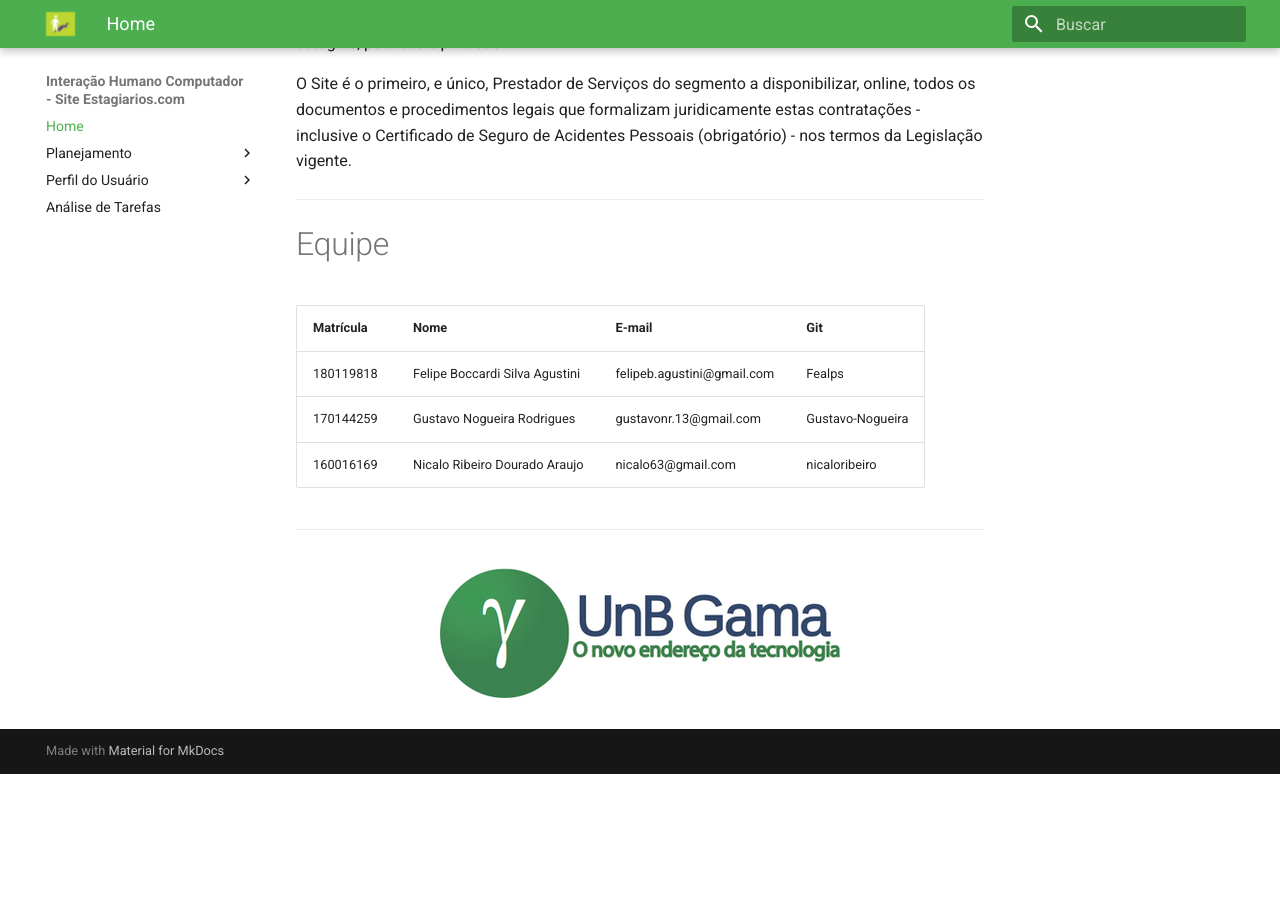
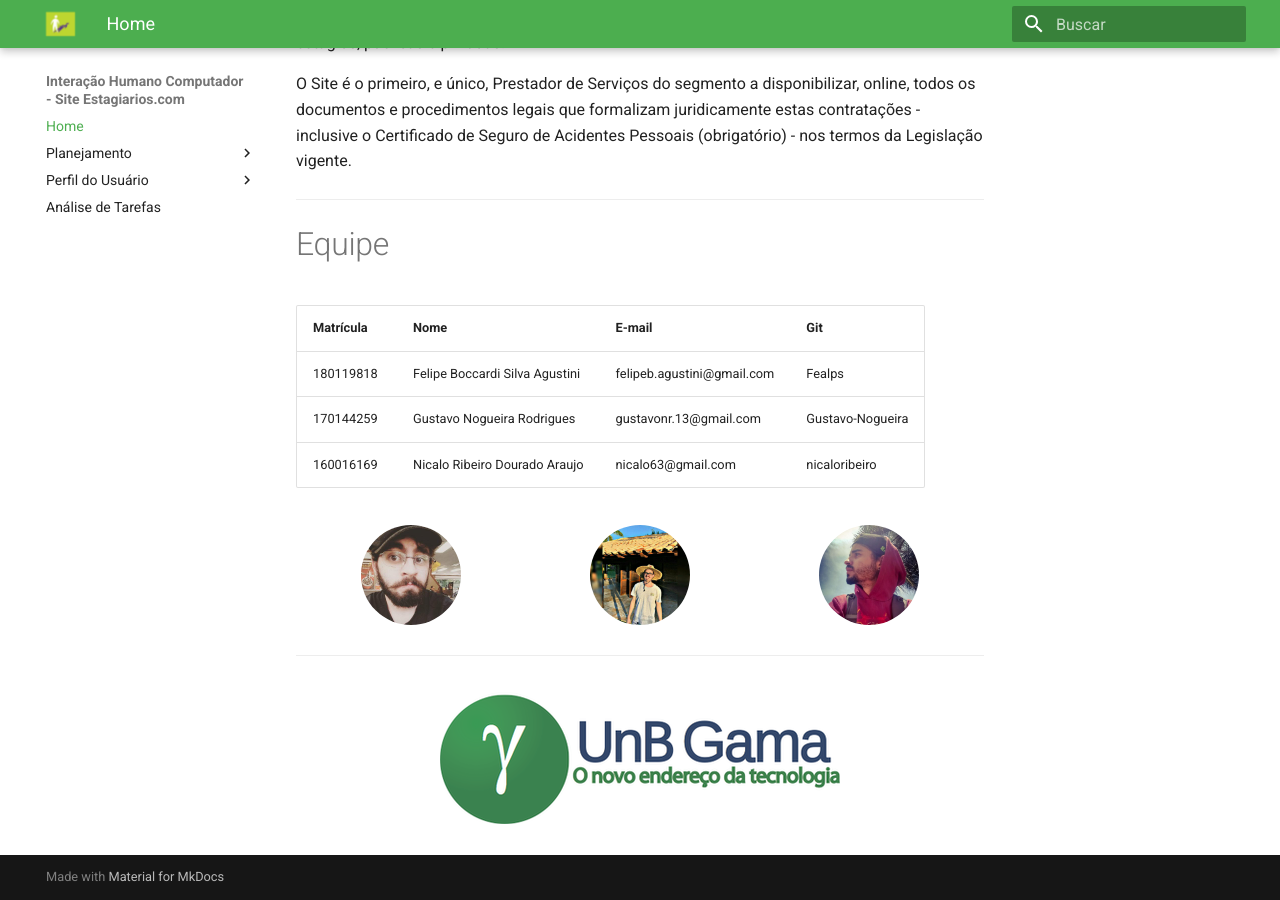
Before and after one commit to Gustavo-Nogueira/2020.1-Estagiarios.com, an MkDocs documentation site: the page built from docs/index.md, in a window 1280 px wide and 900 px high, scrolled down 597 px. Built offline with MkDocs 1.6.1 and Material for MkDocs 9.7.7, drawn with Linux system fonts in a browser that asks for light colours; before the commit the page ends 1371 px from its top, so only the background shows below that.

Commit message:
atualização na página home

```diff
--- a/docs/index.md
+++ b/docs/index.md
@@ -26,6 +26,12 @@ O Site é o primeiro, e único, Prestador de Serviços do segmento a disponibili
 | 170144259 | Gustavo Nogueira Rodrigues     | gustavonr.13@gmail.com     | Gustavo-Nogueira |
 | 160016169 | Nicalo Ribeiro Dourado Araujo  | nicalo63@gmail.com         | nicaloribeiro    |
 
+<div style="display:flex; justify-content:space-around">
+  <img src="./images/contribuidores/felipe.jpg" width="100" height="100" style="border-radius: 50%; margin: 5px"/>
+  <img src="./images/contribuidores/gustavo.jpg" width="100" height="100" style="border-radius: 50%; margin: 5px" />
+  <img src="./images/contribuidores/nicalo.jpg" width="100" height="100" style="border-radius: 50%; margin: 5px" />
+</div>
+
 ---
 
 <p align='center'>
```
